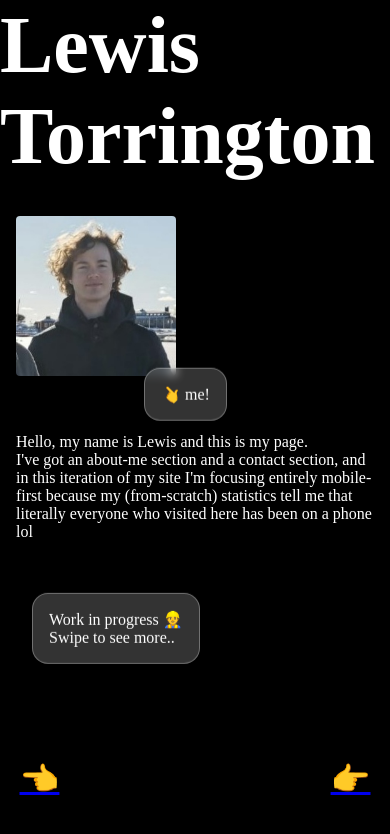
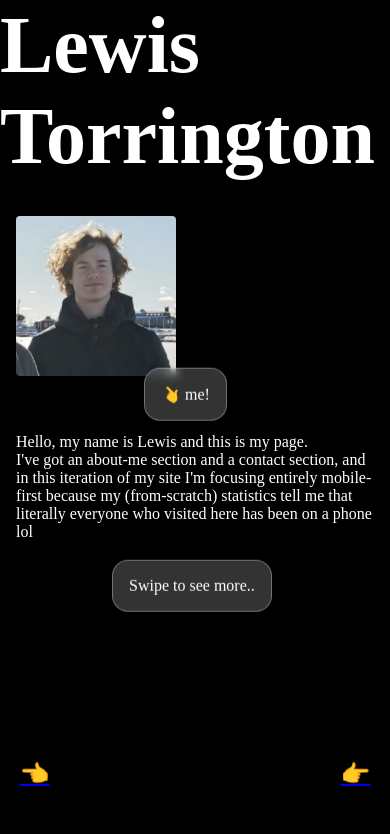
Before and after one commit to lu1a/sites, a SvelteKit app: page / in a window 390 px wide. Shown: the top 834 px of the page. Built offline with nearby package versions, Linux system fonts and the light colour scheme.

Commit message:
fix: better cards on iphone

```diff
--- a/src/components/Arrow.svelte
+++ b/src/components/Arrow.svelte
@@ -15,7 +15,7 @@
     top: 90%;
     z-index: 1;
 
-    font-size: 2rem;
+    font-size: 1.5rem;
   }
 
   .left {
--- a/src/routes/+page.svelte
+++ b/src/routes/+page.svelte
@@ -33,9 +33,8 @@
     </p>
   </div>
 
-  <GlassCard style="margin-top: 1rem;margin-left: 2rem;">
+  <GlassCard style="margin-top: -1rem;margin-left: 7rem;">
     <p class="no-padding">
-      Work in progress 👷<br/>
       Swipe to see more..
     </p>
   </GlassCard>
```
